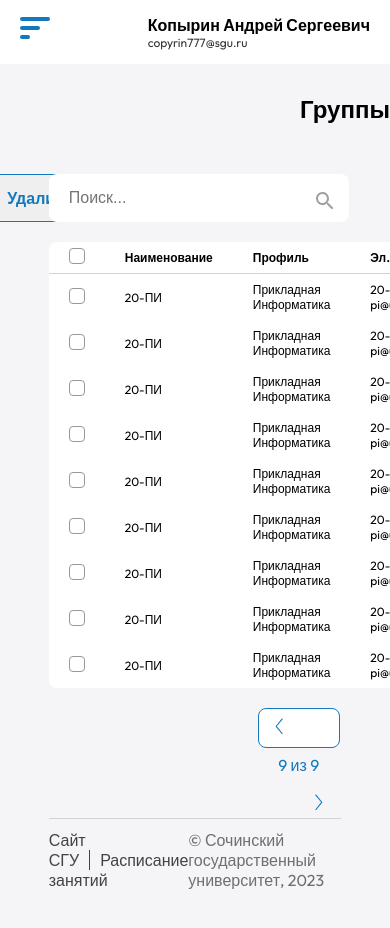
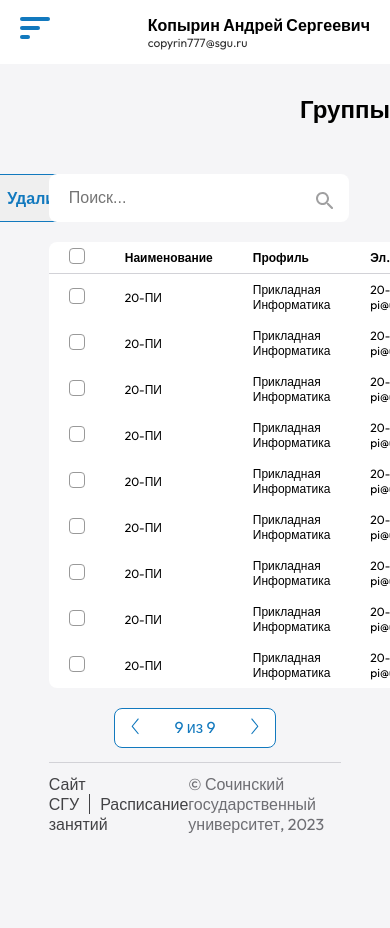
Before and after one commit to R3VV1L/R3VV1L.github.io-attendance-log, a React (Vite) app: page /deanery/groups in a window 390 px wide. Shown: the top 928 px of the page. After the commit the page ends 844 px from the top, so only its background shows below. Built offline with nearby package versions, Linux system fonts and the light colour scheme.

Commit message:
master-frontend / добавлен адаптив для кнопки таблиц

```diff
--- a/src/components/footer/Footer.css
+++ b/src/components/footer/Footer.css
@@ -1,3 +1,17 @@
+.footer {
+    position: fixed;
+    bottom: 0;
+    width: 100%;
+    height: 82px; /* Высота footer */
+    display: flex;
+    justify-content: space-between;
+    align-items: center;
+    margin: 0 auto;
+    z-index: 1000;
+    padding-top: 100px;
+    padding-bottom: 0;
+}
+
 .footer-wrapper {
     width: 75%;
     height: 82px;
--- a/src/components/footer/Footer.tsx
+++ b/src/components/footer/Footer.tsx
@@ -2,7 +2,7 @@ import './Footer.css';
 
 export const Footer = () => {
     return (
-        <footer>
+        <footer className="footer">
             <div className="footer-wrapper">
                 <div className="footer-wrapper-link">
                     <a
--- a/src/components/tables/button-table/ButtonTable.css
+++ b/src/components/tables/button-table/ButtonTable.css
@@ -1,7 +1,7 @@
 .button-table {
     inset: 0;
     height: 40px;
-    padding: 20px 250px;
+    padding: 20px 10px;
     margin: 0;
     display: flex;
     justify-content: center;
@@ -53,3 +53,9 @@
     float: left;
     background: none;
 }
+
+@media only screen and (min-width: 360px) and (max-width: 740px) {
+    .button-table {
+        padding: 20px 10px;
+    }
+}
```
